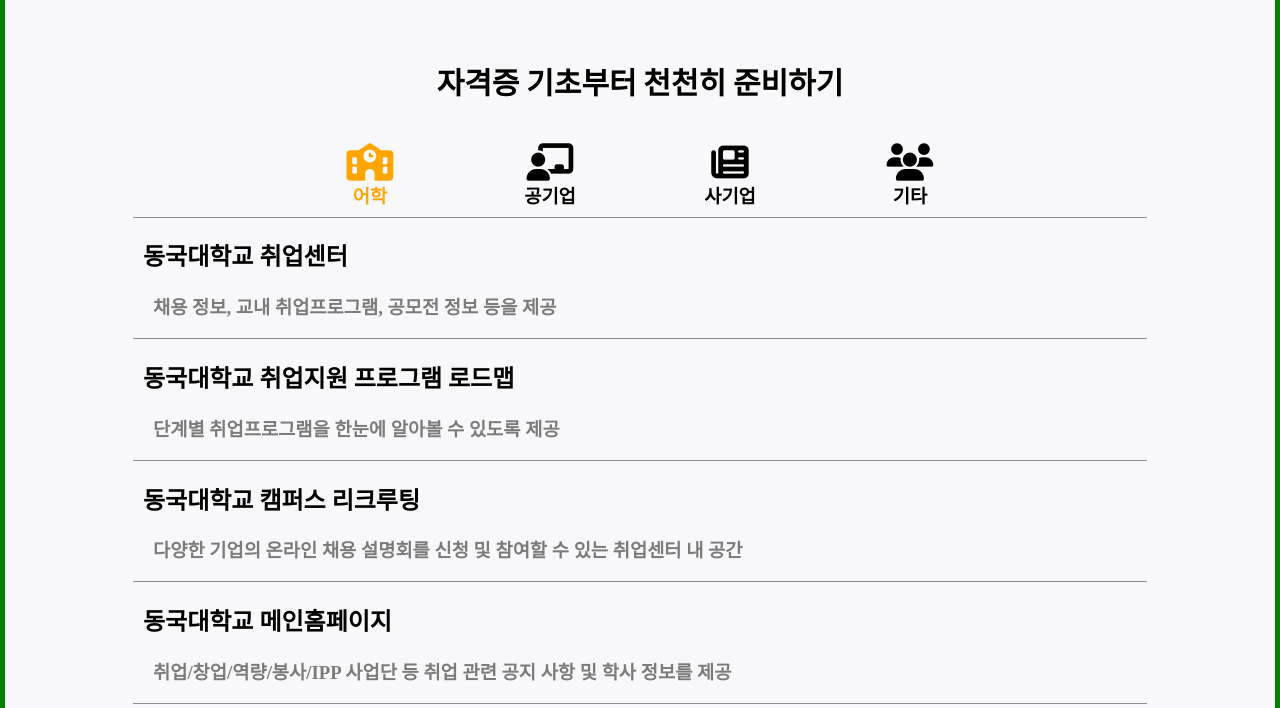
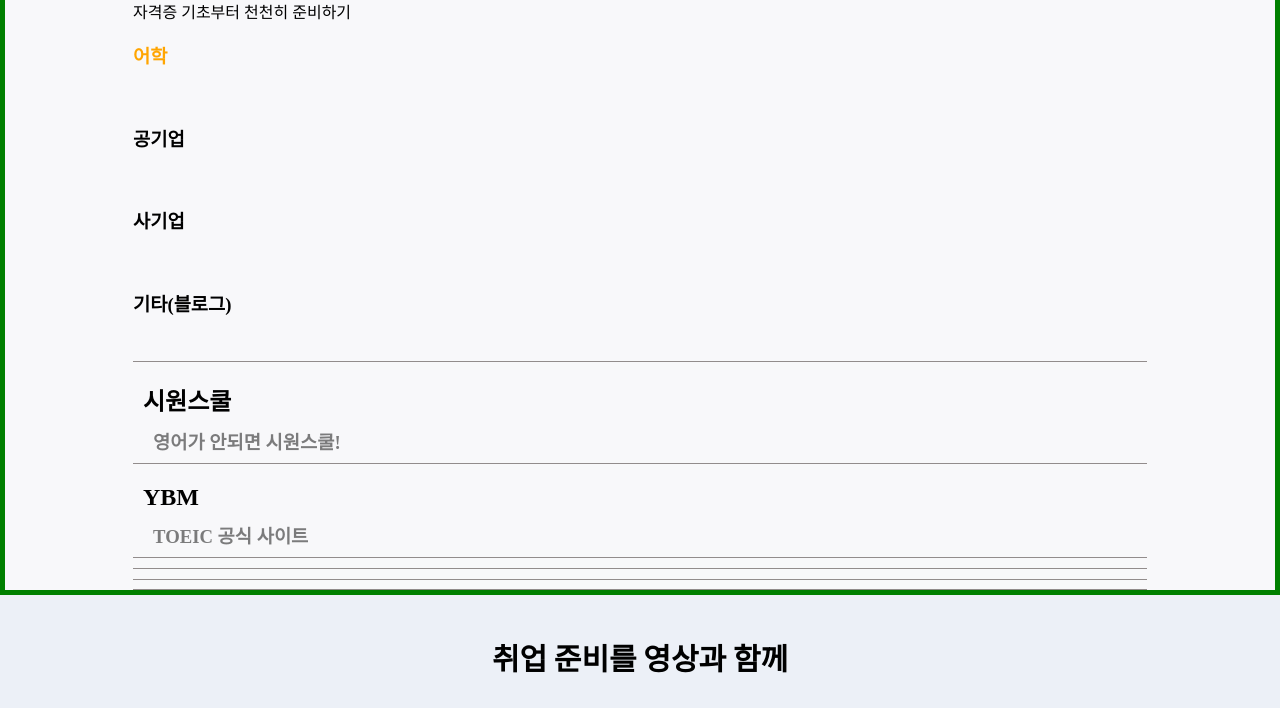
Before and after one commit to YoonHwe/nodoubt_test, a Django app: page / in a window 1280 px wide. Shown: the part 1799-2507 px from the top of the page. Run offline with Django 3.2, Linux system fonts and the light colour scheme; data comes from the database, SQL or seed files in the repository; some libraries are stand-ins or nearby versions.

Commit message:
complete issue_list

```diff
--- a/main/templates/main/index.html
+++ b/main/templates/main/index.html
@@ -148,15 +148,14 @@
         <iframe style="margin: 0px 40px; width: 320px; height: 180px;" src="https://www.youtube.com/embed/mvM69ilcxas" title="YouTube video player" frameborder="0" allow="accelerometer; autoplay; clipboard-write; encrypted-media; gyroscope; picture-in-picture" allowfullscreen></iframe>
     </div>
 
-
-    <div class="content_issue_title">자격증 기초부터 천천히 준비하기</div>
-    <div class="content_issue_category">
-        <a class="content_issue_category_list category_list_first" onclick="paintList(1)"><h3><i class="fas fa-school fa-2x"></i><br>어학</h3></a>
-        <a class="content_issue_category_list category_list_second" onclick="paintList(2)"><h3><i class="fas fa-chalkboard-teacher fa-2x"></i><br>공기업</h3></a>
-        <a class="content_issue_category_list category_list_third" onclick="paintList(3)"><h3><i class="fas fa-newspaper fa-2x"></i><br>사기업</h3></a>
-        <a class="content_issue_category_list category_list_fourth" onclick="paintList(4)"><h3><i class="fas fa-users fa-2x"></i><br>기타</h3></a>
+    <div class="content_issue_second_title">자격증 기초부터 천천히 준비하기</div>
+    <div class="content_issue_second_category">
+        <a class="content_issue_second_category_list category_list_first" onclick="paintList(1)"><h3>어학</h3><br></a>
+        <a class="content_issue_second_category_list category_list_second" onclick="paintList(2)"><h3>공기업</h3><br></a>
+        <a class="content_issue_second_category_list category_list_third" onclick="paintList(3)"><h3>사기업</h3><br></a>
+        <a class="content_issue_second_category_list category_list_fourth" onclick="paintList(4)"><h3>기타(블로그)</h3><br></a>
     </div>
-    <div class="content_issue_list">
+    <div class="content_issue_second_list">
         <div class="list_content list_first"></div>
         <div class="list_content list_second"></div>
         <div class="list_content list_third"></div>
--- a/nodoubt/static/css/version1.css
+++ b/nodoubt/static/css/version1.css
@@ -364,34 +364,36 @@ a{
     padding: 0% 16%;
     background-color: rgba(130, 168, 212, 0.1);
 }
-.content_issue_title{
-    padding-top: 80px;
-    font-size: 30px;
+.content_issue_second_title{
+    margin: 80px 0px 20px 0px;
+    font-size: 32px;
     font-weight: bold;
-    margin-bottom: 2%;
     font-family: 'Noto Sans KR', sans-serif;
 }
-.content_issue_category{
+.content_issue_second_category{
     display: flex;
-    margin-top: 40px;
+    margin-top: 20px;
 }
-.content_issue_category_list{
+.content_issue_second_category_list{
     display: flex;
     text-align: center;
     justify-content: center;
-    width: 180px;
 }
-.content_issue_category_list h3{
-    margin: 0px 30px;
+.content_issue_second_category_list h3{
+    margin: 0px 20px;
+    padding: 2px;
+    font-weight: 400;
 }
-.content_issue_category_list h3:hover{
+.content_issue_second_category_list h3:hover{
     color: orange;
+    font-weight: 700;
     cursor: pointer;
+    border-bottom: 2px solid black;
 }
-.content_issue_category_list:focus{
+.content_issue_second_category_list:focus{
     border: 1px solid black;
 }
-.content_issue_list{
+.content_issue_second_list{
     padding-bottom: 50px;
 }
 .list_content{
@@ -400,7 +402,6 @@ a{
 }
 .list_content_border{
     border-top: 1px solid rgb(146, 140, 140);
-    /* border-bottom: 1px solid rgb(146, 140, 140); */
 }
 .list_content_link:hover{
     color: orange;
--- a/nodoubt/static/js/app.js
+++ b/nodoubt/static/js/app.js
@@ -2,6 +2,7 @@ function fnMove(seq){
     var offset = $(".content_" + seq).offset();
     $('html, body').animate({scrollTop : offset.top}, 400);
 }
+
 const category_first = document.querySelector(".category_list_first");
 const category_second = document.querySelector(".category_list_second");
 const category_third = document.querySelector(".category_list_third");
@@ -21,10 +22,10 @@ category_first.style.color = "orange";
 category_second.style.color = "black";
 category_third.style.color = "black";
 category_fourth.style.color = "black";
-first.innerHTML = "<a class='list_content_link' href='https://ddp.dongguk.edu/site/main/index001' target='_blank'><h2>동국대학교 취업센터</h2></a><h3 style='opacity: 0.5; margin-left: 10px;'>채용 정보, 교내 취업프로그램, 공모전 정보 등을 제공</h3>";
-second.innerHTML = "<a class='list_content_link' href='https://ddp.dongguk.edu/site/homepage/menu/viewMenu?menuid=001005002003' target='_blank'><h2>동국대학교 취업지원 프로그램 로드맵</h2></a><h3 style='opacity: 0.5; margin-left: 10px;'>단계별 취업프로그램을 한눈에 알아볼 수 있도록 제공</h3>";
-third.innerHTML = "<a class='list_content_link' href='https://ddp.dongguk.edu/site/program/recruit/listCampusRecruit?menuid=001005002002&recruittype=CR' target='_blank'><h2>동국대학교 캠퍼스 리크루팅</h2></a><h3 style='opacity: 0.5; margin-left: 10px;'>다양한 기업의 온라인 채용 설명회를 신청 및 참여할 수 있는 취업센터 내 공간</h3>";
-fourth.innerHTML = "<a class='list_content_link' href='https://www.dongguk.edu/mbs/kr/subview.jsp?id=kr_040000000000' target='_blank'><h2>동국대학교 메인홈페이지 </h2></a><h3 style='opacity: 0.5; margin-left: 10px;'>취업/창업/역량/봉사/IPP 사업단 등 취업 관련 공지 사항 및 학사 정보를 제공</h3>";
+first.innerHTML = "<a class='list_content_link' href='https://daily.siwonschool.com/?s=event&t=dailyenglish' target='_blank'><h2>시원스쿨</h2></a><h3 style='opacity: 0.5; margin: -10px 0px 0px 10px;'>영어가 안되면 시원스쿨!</h3>";
+second.innerHTML = "<a class='list_content_link' href='http://toeic.ybmclass.com/event/210618_toeic/?utm_source=Google&utm_medium=CPC&utm_campaign=ybmtoeic_web&utm_content=toeic_madtoeic_2106&ACE_REF=adwords_g&ACE_KW=ybm' target='_blank'><h2>YBM</h2></a><h3 style='opacity: 0.5; margin: -10px 0px 0px 10px;'>TOEIC 공식 사이트</h3>";
+third.innerHTML = "<a class='list_content_link' href='' target='_blank'><h2></h2></a><h3 style='opacity: 0.5; margin: -10px 0px 0px 10px;'></h3>";
+fourth.innerHTML = "<a class='list_content_link' href='' target='_blank'><h2></h2></a><h3 style='opacity: 0.5; margin: -10px 0px 0px 10px;'></h3>";
 fifth.innerHTML = "";
 sixth.innerHTML = "";
 
@@ -34,48 +35,48 @@ function paintList(event){
         category_second.style.color = "black";
         category_third.style.color = "black";
         category_fourth.style.color = "black";
-        first.innerHTML = "<a class='list_content_link' href='https://ddp.dongguk.edu/site/main/index001' target='_blank'><h2>동국대학교 취업센터</h2></a><h3 style='opacity: 0.5; margin-left: 10px;'>채용 정보, 교내 취업프로그램, 공모전 정보 등을 제공</h3>";
-        second.innerHTML = "<a class='list_content_link' href='https://ddp.dongguk.edu/site/homepage/menu/viewMenu?menuid=001005002003' target='_blank'><h2>동국대학교 취업지원 프로그램 로드맵</h2></a><h3 style='opacity: 0.5; margin-left: 10px;'>단계별 취업프로그램을 한눈에 알아볼 수 있도록 제공</h3>";
-        third.innerHTML = "<a class='list_content_link' href='https://ddp.dongguk.edu/site/program/recruit/listCampusRecruit?menuid=001005002002&recruittype=CR' target='_blank'><h2>동국대학교 캠퍼스 리크루팅</h2></a><h3 style='opacity: 0.5; margin-left: 10px;'>다양한 기업의 온라인 채용 설명회를 신청 및 참여할 수 있는 취업센터 내 공간</h3>";
-        fourth.innerHTML = "<a class='list_content_link' href='https://www.dongguk.edu/mbs/kr/subview.jsp?id=kr_040000000000' target='_blank'><h2>동국대학교 메인홈페이지 </h2></a><h3 style='opacity: 0.5; margin-left: 10px;'>취업/창업/역량/봉사/IPP 사업단 등 취업 관련 공지 사항 및 학사 정보를 제공</h3>";
-        fifth.innerHTML = "";
-        sixth.innerHTML = "";
+first.innerHTML = "<a class='list_content_link' href='https://daily.siwonschool.com/?s=event&t=dailyenglish' target='_blank'><h2>시원스쿨</h2></a><h3 style='opacity: 0.5; margin: -10px 0px 0px 10px;'>영어가 안되면 시원스쿨!</h3>";
+second.innerHTML = "<a class='list_content_link' href='http://toeic.ybmclass.com/event/210618_toeic/?utm_source=Google&utm_medium=CPC&utm_campaign=ybmtoeic_web&utm_content=toeic_madtoeic_2106&ACE_REF=adwords_g&ACE_KW=ybm' target='_blank'><h2>YBM</h2></a><h3 style='opacity: 0.5; margin: -10px 0px 0px 10px;'>TOEIC 공식 사이트</h3>";
+third.innerHTML = "<a class='list_content_link' href='' target='_blank'><h2></h2></a><h3 style='opacity: 0.5; margin: -10px 0px 0px 10px;'></h3>";
+fourth.innerHTML = "<a class='list_content_link' href='' target='_blank'><h2></h2></a><h3 style='opacity: 0.5; margin: -10px 0px 0px 10px;'></h3>";
+fifth.innerHTML = "";
+sixth.innerHTML = "";
     }
     if(event === 2){
         category_first.style.color = "black";
         category_second.style.color = "orange";
         category_third.style.color = "black";
         category_fourth.style.color = "black";
-        first.innerHTML = "<a class='list_content_link' href='https://www.youtube.com/channel/UC0MVv0wGYB078pISgHFwhzQ' target='_blank'><h2>최태성 1TV</h2></a><h3 style='opacity: 0.5; margin-left: 10px;'>한국사 강의 1위 최태성의 유튜브 무료 강의</h3>";
-        second.innerHTML = "<a class='list_content_link' href=' http://www.qulab.co.kr/que/board.php?board=home' target='_blank'><h2>퀘스천랩</h2></a><h3 style='opacity: 0.5; margin-left: 10px;'>사경환 강사의 사회조사분석사 강의</h3>";
-        third.innerHTML = "<a class='list_content_link' href='https://www.wowpass.com/' target='_blank'><h2>와우패스</h2></a><h3 style='opacity: 0.5; margin-left: 10px;'>사회조사분석사, CFA 등 경영학 관련 자격증의 유료 강의를 제공</h3>";
-        fourth.innerHTML = "<a class='list_content_link' href='https://www.dataedu.kr/' target='_blank'><h2>데이터에듀</h2></a><h3 style='opacity: 0.5; margin-left: 10px;'>ADP, ADSP 시험에 대한 자체 제작 교재 및 인강을 유료로 제공</h3>";
-        fifth.innerHTML = "<a class='list_content_link' href='http://www.itbtm.com/main2/intro.php' target='_blank'><h2>유동근의 IT버팀목</h2></a><h3 style='opacity: 0.5; margin-left: 10px;'>컴퓨터 활용 능력 시험 온라인 강의 사이트</h3>";
-        sixth.innerHTML = "<a class='list_content_link' href='https://www.inflearn.com/' target='_blank'><h2>인프런</h2></a><h3 style='opacity: 0.5; margin-left: 10px;'>실무에 필요한 온라인 강의를 제공</h3>";
+        first.innerHTML = "<a class='list_content_link' href='https://www.youtube.com/channel/UC0MVv0wGYB078pISgHFwhzQ' target='_blank'><h2>최태성 1TV</h2></a><h3 style='opacity: 0.5; margin: -10px 0px 0px 10px;'>한국사 강의 1위 최태성의 유튜브 무료 강의</h3>";
+        second.innerHTML = "<a class='list_content_link' href='https://www.ebsi.co.kr/ebs/lms/lmsx/retrieveSbjtDtl.ebs?courseId=S20130000116' target='_blank'><h2>NCS</h2></a><h3 style='opacity: 0.5; margin: -10px 0px 0px 10px;'>NCS 수리와 비슷한 대입적성검사 수리 유형의 무료 강의 입문자 추천</h3>";
+        third.innerHTML = "<a class='list_content_link' href='https://www.namucpa.com/main/main.asp' target='_blank'><h2>나무경영아카데미</h2></a><h3 style='opacity: 0.5; margin: -10px 0px 0px 10px;'>CPA 재무 관련 인강으로 금융공기업 준비생에게 추천</h3>";
+        fourth.innerHTML = "<a class='list_content_link' href='' target='_blank'><h2></h2></a><h3 style='opacity: 0.5; margin: -10px 0px 0px 10px;'></h3>";
+        fifth.innerHTML = "<a class='list_content_link' href='' target='_blank'><h2></h2></a><h3 style='opacity: 0.5; margin: -10px 0px 0px 10px;'></h3>";
+        sixth.innerHTML = "<a class='list_content_link' href='' target='_blank'><h2></h2></a><h3 style='opacity: 0.5; margin: -10px 0px 0px 10px;'></h3>";
     }
     if(event === 3){
         category_first.style.color = "black";
         category_second.style.color = "black";
         category_third.style.color = "orange";
         category_fourth.style.color = "black";
-        first.innerHTML = "<a class='list_content_link' href='https://page.stibee.com/archives/91763' target='_blank'><h2>한경 잡(Job)아라</h2></a><h3 style='opacity: 0.5; margin-left: 10px;'>취업관련 정보를 제공하는 한국경제 뉴스레터</h3>";
-        second.innerHTML = "<a class='list_content_link' href='https://www.notion.so/PPO-SIC-3d6f4b7e0847481c87277376b944208d' target='_blank'><h2>뽀시래기 뉴스레터</h2></a><h3 style='opacity: 0.5; margin-left: 10px;'>실무에서 자주 사용되는 용어를 간단하게 설명해주는 뉴스레터</h3>";
-        third.innerHTML = "<a class='list_content_link' href='https://hyuni.substack.com/' target='_blank'><h2>HWBI</h2></a><h3 style='opacity: 0.5; margin-left: 10px;'>여러가지 비즈니스 인사이트를 제공하는 뉴스레터</h3>";
-        fourth.innerHTML = "<a class='list_content_link' href='https://us4.campaign-archive.com/home/?u=fac734f2470934a937f9d902c&id=0fd8d1e102' target='_blank'><h2>일분톡</h2></a><h3 style='opacity: 0.5; margin-left: 10px;'>여러가지 IT 및 4차 산업에 관한 정보를 제공하는 뉴스레터</h3>";
-        fifth.innerHTML = "<a class='list_content_link' href='https://www.newneek.co/' target='_blank'><h2>뉴닉</h2></a><h3 style='opacity: 0.5; margin-left: 10px;'>밀레니얼 세대 맞춤형 뉴스</h3>";
-        sixth.innerHTML = "<a class='list_content_link' href='https://unread.im/' target='_blank'><h2>언리드</h2></a><h3 style='opacity: 0.5; margin-left: 10px;'>경제, 스타트업, 직무 등 여러가지 카테고리의 뉴스레터를 한번에 볼 수 있는 플랫폼</h3>";
+        first.innerHTML = "<a class='list_content_link' href='http://www.qulab.co.kr/que/board.php?board=home' target='_blank'><h2>퀘스천랩</h2></a><h3 style='opacity: 0.5; margin: -10px 0px 0px 10px;'>사경환 강사의 사회 조사분석사 인강으로</h3>";
+        second.innerHTML = "<a class='list_content_link' href='https://fn.hackers.com/site/event_master/?evt_id=17042800&_C_=139999&gclid=Cj0KCQjwvaeJBhCvARIsABgTDM6yG6ScesEVKSbxT7e3DzsL7lewNuhkr50b9rHHfqhZo7cFfZjyQaAaAnKDEALw_wcB' target='_blank'><h2>해커스</h2></a><h3 style='opacity: 0.5; margin: -10px 0px 0px 10px;'>금융관련 취업 준비생들에게 추천</h3>";
+        third.innerHTML = "<a class='list_content_link' href='' target='_blank'><h2></h2></a><h3 style='opacity: 0.5; margin: -10px 0px 0px 10px;'></h3>";
+        fourth.innerHTML = "<a class='list_content_link' href='' target='_blank'><h2></h2></a><h3 style='opacity: 0.5; margin: -10px 0px 0px 10px;'></h3>";
+        fifth.innerHTML = "<a class='list_content_link' href='' target='_blank'><h2></h2></a><h3 style='opacity: 0.5; margin: -10px 0px 0px 10px;'></h3>";
+        sixth.innerHTML = "<a class='list_content_link' href='' target='_blank'><h2></h2></a><h3 style='opacity: 0.5; margin: -10px 0px 0px 10px;'></h3>";
     }
     if(event === 4){
         category_first.style.color = "black";
         category_second.style.color = "black";
         category_third.style.color = "black";
         category_fourth.style.color = "orange";
-        first.innerHTML = "<a class='list_content_link' href='https://brunch.co.kr/@kindoublej#articles' target='_blank'><h2>하리하리</h2></a><h3 style='opacity: 0.5; margin-left: 10px;'>자소서 예시 및 정보를 공유하는 블로그</h3>";
-        second.innerHTML = "<a class='list_content_link' href='https://publy.co/' target='_blank'><h2>퍼블리</h2></a><h3 style='opacity: 0.5; margin-left: 10px;'>취업, 이직은 물론 여러 직무에 관한 정보를 제공하는 뉴스레터 플랫폼</h3>";
-        third.innerHTML = "<a class='list_content_link' href='https://blog.naver.com/darddong' target='_blank'><h2>옴스잡스</h2></a><h3 style='opacity: 0.5; margin-left: 10px;'>자소서 및 면접에 관한 팁을 공유하는 블로그</h3>";
-        fourth.innerHTML = "<a class='list_content_link' href='https://cafe.daum.net/breakjob' target='_blank'><h2>취업뽀개기</h2></a><h3 style='opacity: 0.5; margin-left: 10px;'>각종 취업관련 자료 및 정보를 공유하는 커뮤니티</h3>";
-        fifth.innerHTML = "<a class='list_content_link' href='https://cafe.naver.com/dokchi/' target='_blank'><h2>독하게 취업하는 사람들</h2></a><h3 style='opacity: 0.5; margin-left: 10px;'>각종 취업관련 자료 및 정보를 공유하는 커뮤니티 </h3>";
-        sixth.innerHTML = "<a class='list_content_link' href='https://cafe.naver.com/specup' target='_blank'><h2>스펙업</h2></a><h3 style='opacity: 0.5; margin-left: 10px;'>취업정보 및 스펙을 위한 정보를 공유하는 커뮤니티</h3>";
+        first.innerHTML = "<a class='list_content_link' href='https://brunch.co.kr/@kindoublej#articles' target='_blank'><h2>하리하리</h2></a><h3 style='opacity: 0.5; margin: -10px 0px 0px 10px;'>자소서 예시 및 정보를 공유하는 블로그</h3>";
+        second.innerHTML = "<a class='list_content_link' href='https://publy.co/' target='_blank'><h2>퍼블리</h2></a><h3 style='opacity: 0.5; margin: -10px 0px 0px 10px;'>취업, 이직은 물론 여러 직무에 관한 정보를 제공하는 뉴스레터 플랫폼</h3>";
+        third.innerHTML = "<a class='list_content_link' href='https://blog.naver.com/darddong' target='_blank'><h2>옴스잡스</h2></a><h3 style='opacity: 0.5; margin: -10px 0px 0px 10px;'>자소서 및 면접에 관한 팁을 공유하는 블로그</h3>";
+        fourth.innerHTML = "<a class='list_content_link' href='https://cafe.daum.net/breakjob' target='_blank'><h2>취업뽀개기</h2></a><h3 style='opacity: 0.5; margin: -10px 0px 0px 10px;'>각종 취업관련 자료 및 정보를 공유하는 커뮤니티</h3>";
+        fifth.innerHTML = "<a class='list_content_link' href='https://cafe.naver.com/dokchi/' target='_blank'><h2>독하게 취업하는 사람들</h2></a><h3 style='opacity: 0.5; margin: -10px 0px 0px 10px;'>각종 취업관련 자료 및 정보를 공유하는 커뮤니티 </h3>";
+        sixth.innerHTML = "<a class='list_content_link' href='https://cafe.naver.com/specup' target='_blank'><h2>스펙업</h2></a><h3 style='opacity: 0.5; margin: -10px 0px 0px 10px;'>취업정보 및 스펙을 위한 정보를 공유하는 커뮤니티</h3>";
     }
 }
 
```
